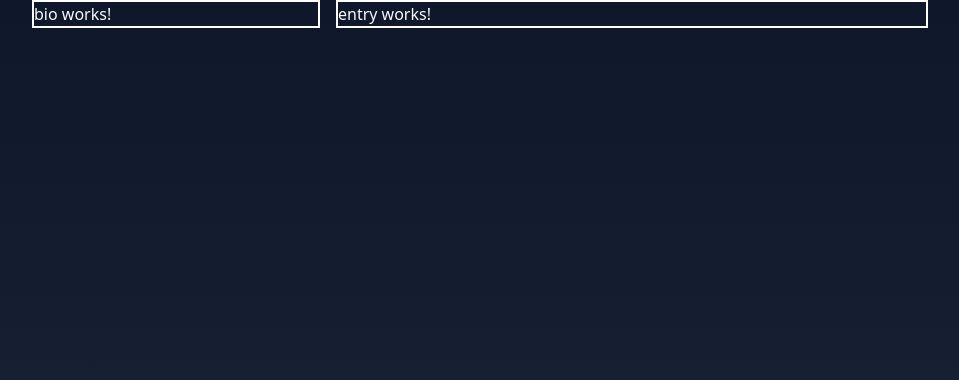
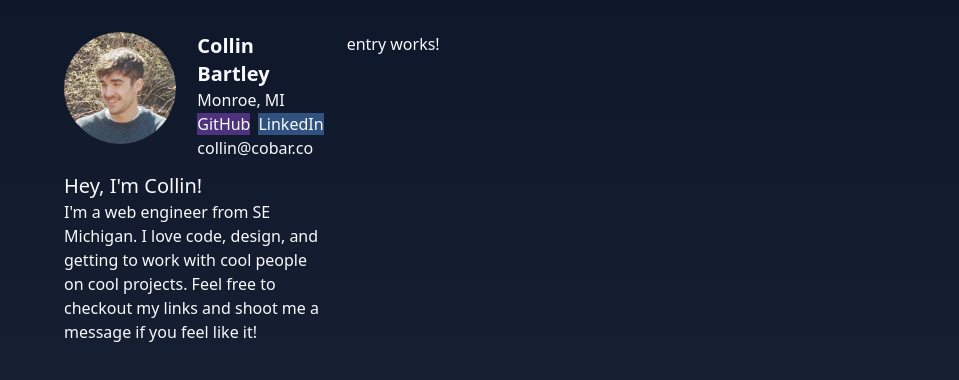
Before and after one commit to collinbartley/cobar, an Angular app: page / in a window 1280 px wide. Shown: the top 380 px of the page, without its empty margins (160-1119 px from the left). Built offline with nearby package versions, Linux system fonts and the light colour scheme.

Commit message:
bio is looking great!
cleaned up the bio, added in my image, and setup most of the content needed.

```diff
--- a/src/app/app.component.html
+++ b/src/app/app.component.html
@@ -1,8 +1,8 @@
-<div class="grid grid-cols-1 gap-4 max-w-xl md:grid-flow-col  md:grid-cols-3 md:max-w-4xl mx-auto">
-  <div class="col-span-3 md:col-span-1 border-solid border-white border-2">
+<div class="grid grid-cols-1 gap-4 max-w-2xl md:grid-flow-col md:grid-cols-3 md:max-w-4xl mx-auto p-8">
+  <div class="col-span-3 md:col-span-1">
     <app-bio></app-bio>
   </div>
-  <div class="col-span-3 md:col-span-2 border-solid border-white border-2">
+  <div class="col-span-3 md:col-span-2">
     <app-entry></app-entry>
   </div>
 </div>
--- a/src/app/components/bio/bio.component.html
+++ b/src/app/components/bio/bio.component.html
@@ -1 +1,16 @@
-<p>bio works!</p>
+<div class="grid grid-cols-2 gap-3 auto-cols-min">
+    <div class="col-span-1"><img class="w-28 float-right md:float-left md:w-28" src="../../../assets/me.png" alt=""></div>
+    <div class="col-span-2 self-center">
+        <p class="text-2xl font-semibold md:text-lg lg:text-xl">Collin Bartley</p>
+        <p class="text-md font-thin">Monroe, MI</p>
+        <a href="github.com/collinbartley" class="mr-2 bg-purple-500 bg-opacity-40 hover:bg-opacity-60">GitHub</a>
+        <a class="bg-blue-400 bg-opacity-40 hover:bg-opacity-60" href="">LinkedIn</a>
+        <p>collin@cobar.co</p>
+    </div>
+    <div class="col-span-3">
+        <p class="text-xl">Hey, I'm Collin!</p>
+        <p class="font-extralight">
+            I'm a web engineer from SE Michigan. I love code, design, and getting to work with cool people on cool projects. Feel free to checkout my links and shoot me a message if you feel like it!
+        </p>
+    </div>
+</div>
```
Also changed, not shown: src/assets/me.png (added).
